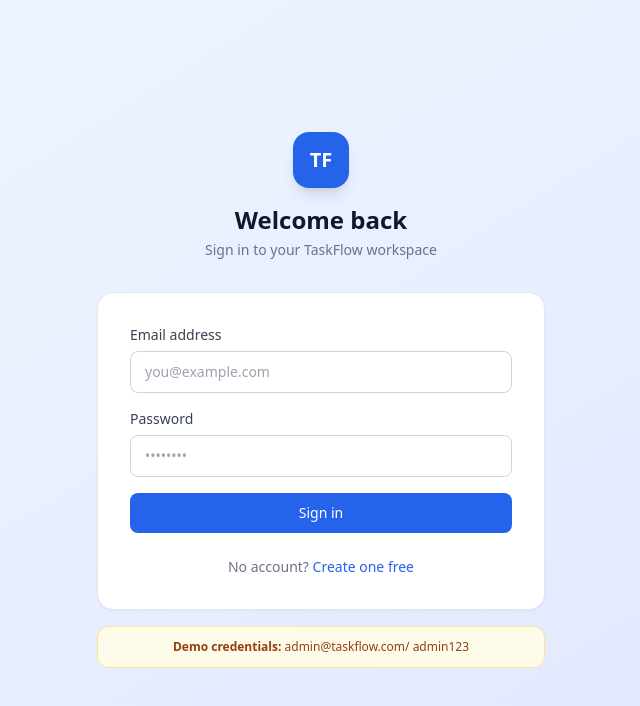
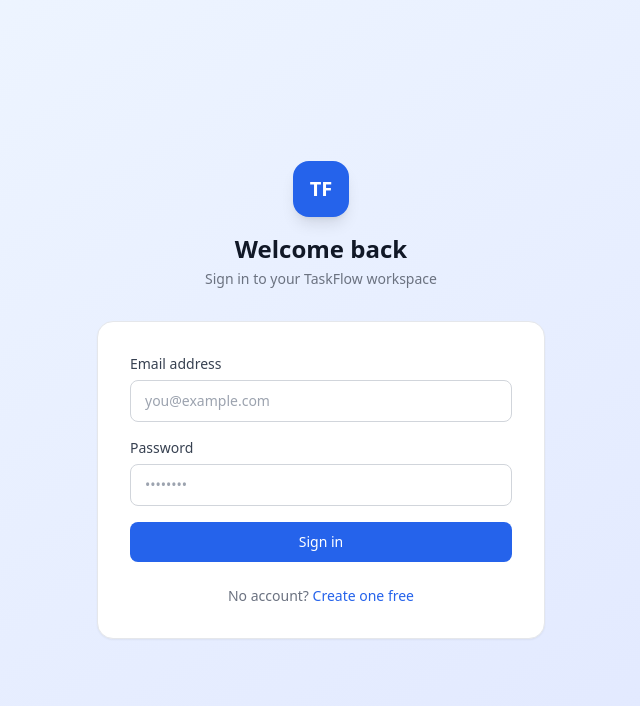
Before and after one commit to saurabh7000/Distributed-task-management-system, a React (Create React App) app in the folder frontend/: page /login in a window 1280 px wide. Shown: the top 706 px of the page, without its empty margins (319-959 px from the left). Built offline with nearby package versions, Linux system fonts and the light colour scheme; no server answers.

Commit message:
Remove demo credentials banner from login page

```diff
--- a/frontend/src/features/auth/pages/LoginPage.jsx
+++ b/frontend/src/features/auth/pages/LoginPage.jsx
@@ -65,10 +65,6 @@
             <Link to="/signup" className="text-blue-600 font-medium hover:text-blue-700">Create one free</Link>
           </p>
         </div>
-
-        <div className="mt-4 p-3 bg-amber-50 border border-amber-200 rounded-xl text-xs text-amber-800 text-center">
-          <strong>Demo credentials:</strong> admin@taskflow.com/ admin123
-        </div>
       </div>
     </div>
   );
```
